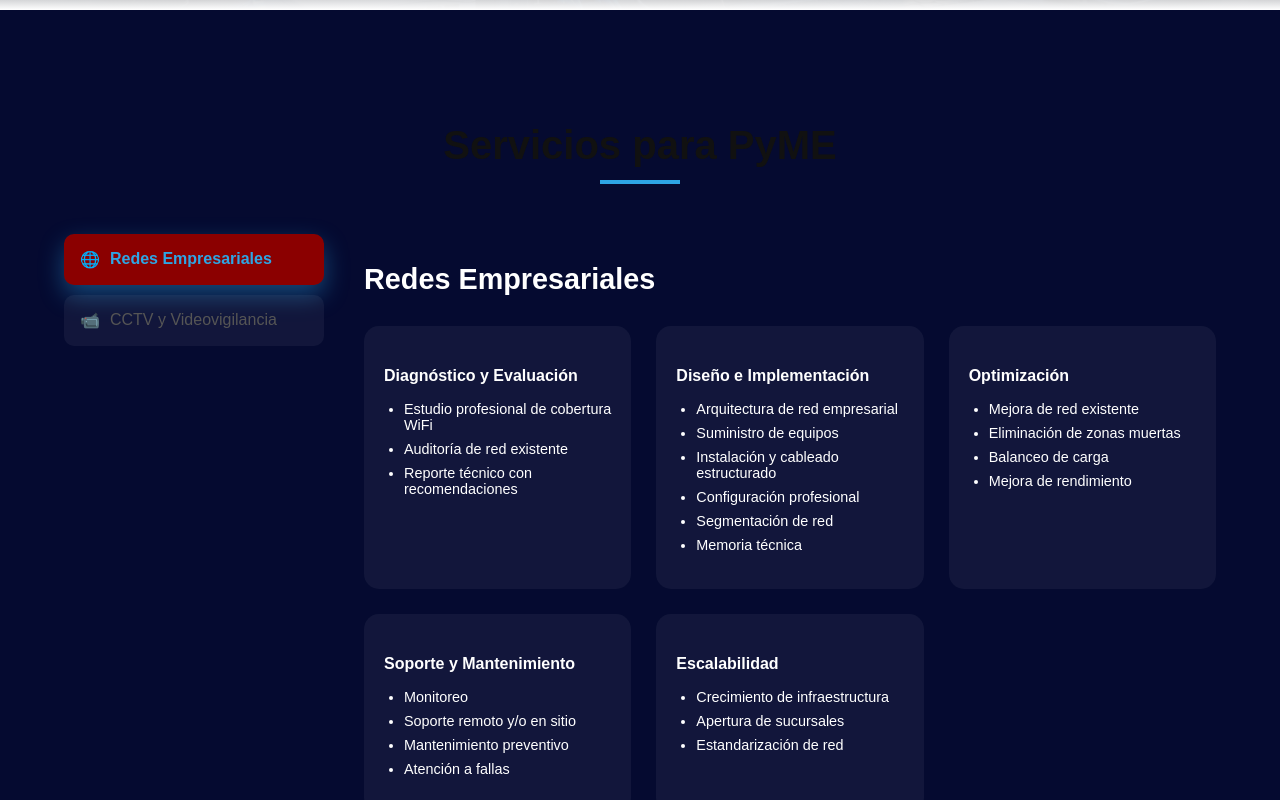
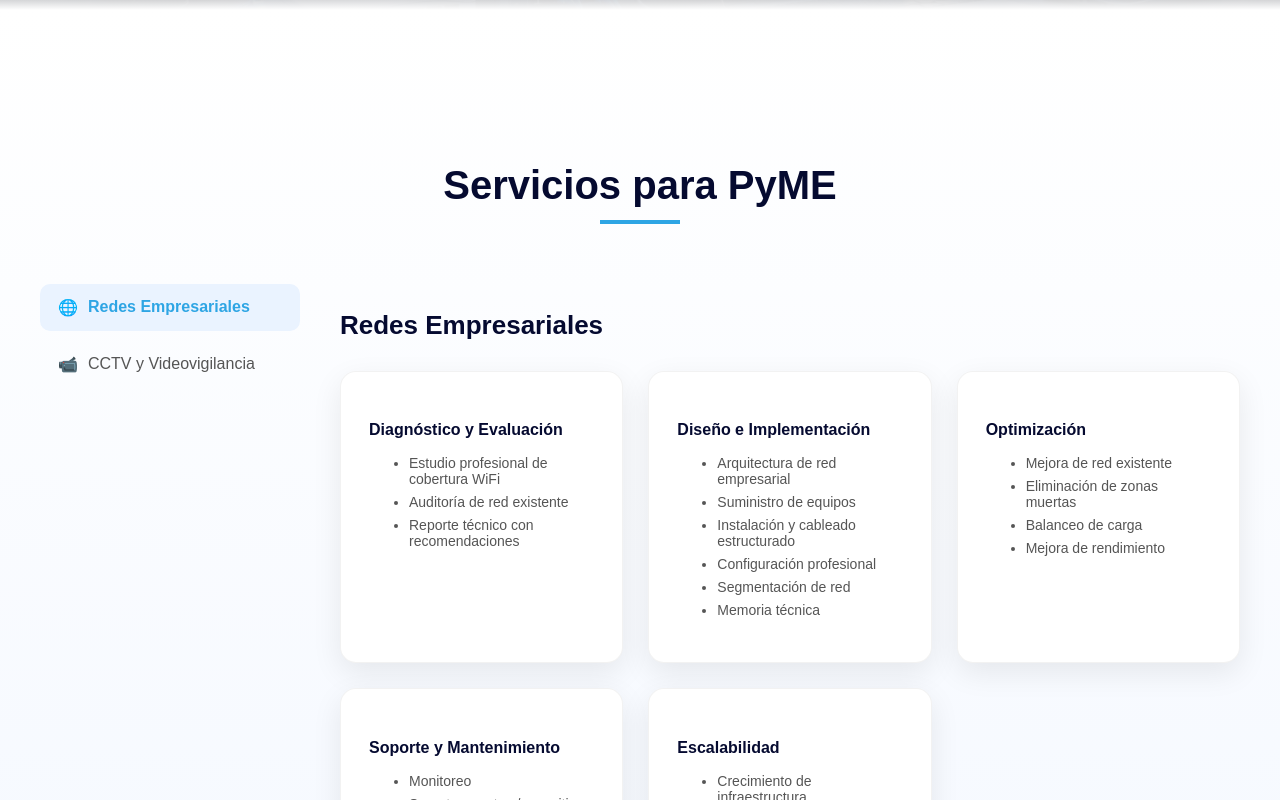
Before and after one commit to OcteFlow/octeflow-site, a Next.js app: page /pyme in a window 1280 px wide. Shown: the part 520-1320 px from the top of the page. Built offline with nearby package versions, Linux system fonts and the light colour scheme.

Commit message:
Update globals.css

```diff
--- a/styles/globals.css
+++ b/styles/globals.css
@@ -1545,100 +1545,31 @@ color:#333;
   }
 }
 
-
-/* CONTENEDOR POR CATEGORIA */
-.catalog-group{
-margin-bottom:80px;
-}
-
-/* TITULO DE CATEGORIA */
-.catalog-category{
-color:#050a30;
-font-size:26px;
-margin-bottom:30px;
-text-align:left;
-max-width:1300px;
-margin-left:auto;
-margin-right:auto;
-}
-
-/* GRID */
-.catalog{
-display:grid;
-grid-template-columns:repeat(auto-fit,minmax(260px,1fr));
-gap:25px;
-max-width:1300px;
-margin:auto;
-}
-
-/* TARJETAS PREMIUM */
-.catalog-block.premium{
-background:linear-gradient(
-145deg,
-#0f172a,
-#020617
-);
-color:white;
-padding:30px;
-border-radius:14px;
-border:1px solid rgba(46,165,228,0.2);
-
-transition:all .3s ease;
-
-position:relative;
-overflow:hidden;
-}
-
-/* glow sutil */
-.catalog-block.premium::before{
-content:"";
-position:absolute;
-top:0;
-left:0;
-width:100%;
-height:100%;
-background:radial-gradient(
-circle at top left,
-rgba(46,165,228,0.25),
-transparent 60%
-);
-opacity:0;
-transition:.3s;
-}
-
-.catalog-block.premium:hover::before{
-opacity:1;
-}
-
-/* hover */
-.catalog-block.premium:hover{
-transform:translateY(-6px);
-box-shadow:
-0 15px 40px rgba(0,0,0,0.5),
-0 0 25px rgba(46,165,228,0.3);
-}
-
-/* TITULO */
-.catalog-block.premium h4{
-margin-bottom:15px;
-font-size:18px;
-color:#2ea5e4;
-}
-
-/* LISTA */
-.catalog-block.premium li{
-margin-bottom:8px;
-color:#cbd5e1;
-font-size:14px;
-}
-
+/* =========================
+   CONTENEDOR GENERAL
+========================= */
 
 .catalog-ultra{
 padding:120px 20px;
 background:linear-gradient(to bottom,#ffffff,#f4f8ff);
-}
-
-/* CONTENEDOR */
+color:#050a30;
+}
+
+/* =========================
+   TITULO
+========================= */
+
+.section-title{
+text-align:center;
+font-size:2.5rem;
+margin-bottom:60px;
+color:#050a30;
+}
+
+/* =========================
+   LAYOUT
+========================= */
+
 .catalog-ultra-container{
 display:grid;
 grid-template-columns:260px 1fr;
@@ -1647,158 +1578,15 @@ max-width:1200px;
 margin:auto;
 }
 
-/* SIDEBAR */
+/* =========================
+   SIDEBAR
+========================= */
+
 .catalog-sidebar{
 display:flex;
 flex-direction:column;
 gap:10px;
 }
-
-.catalog-tab{
-padding:14px 18px;
-border-radius:10px;
-cursor:pointer;
-font-weight:500;
-color:#555;
-transition:.3s;
-border:1px solid transparent;
-}
-
-.catalog-tab:hover{
-background:#eef5ff;
-color:#2ea5e4;
-}
-
-.catalog-tab.active{
-background:#2ea5e4;
-color:white;
-box-shadow:0 10px 25px rgba(46,165,228,.4);
-}
-
-/* CONTENIDO */
-.catalog-content-title{
-font-size:24px;
-color:#050a30;
-margin-bottom:25px;
-}
-
-/* GRID */
-.catalog-ultra-grid{
-display:grid;
-grid-template-columns:repeat(auto-fit,minmax(260px,1fr));
-gap:25px;
-}
-
-/* CARD */
-.catalog-card-ultra{
-background:white;
-padding:28px;
-border-radius:16px;
-position:relative;
-
-border:1px solid rgba(0,0,0,0.05);
-
-box-shadow:
-0 10px 30px rgba(0,0,0,0.08);
-
-transition:.35s;
-overflow:hidden;
-}
-
-/* glow dinámico */
-.catalog-card-ultra::before{
-content:"";
-position:absolute;
-top:0;
-left:0;
-width:100%;
-height:100%;
-
-background:radial-gradient(
-circle at var(--x) var(--y),
-rgba(46,165,228,0.25),
-transparent 40%
-);
-
-opacity:0;
-transition:.3s;
-}
-
-.catalog-card-ultra:hover::before{
-opacity:1;
-}
-
-.catalog-card-ultra:hover{
-transform:translateY(-8px) scale(1.02);
-
-box-shadow:
-0 20px 60px rgba(0,0,0,0.15),
-0 0 30px rgba(46,165,228,0.25);
-}
-
-/* TEXTO */
-.catalog-card-ultra h4{
-color:#050a30;
-margin-bottom:12px;
-}
-
-.catalog-card-ultra li{
-color:#555;
-font-size:14px;
-margin-bottom:7px;
-}
-
-/* MOBILE */
-@media(max-width:900px){
-
-.catalog-ultra-container{
-grid-template-columns:1fr;
-}
-
-.catalog-sidebar{
-flex-direction:row;
-overflow-x:auto;
-}
-
-.catalog-tab{
-white-space:nowrap;
-}
-
-}
-
-
-/* TRANSICIONES DE CONTENIDO */
-
-.catalog-content{
-transition:all .35s ease;
-}
-
-.fade-out{
-opacity:0;
-transform:translateY(20px);
-}
-
-.fade-in{
-opacity:1;
-transform:translateY(0);
-}
-
-/* ANIMACION DE CARDS */
-
-.catalog-card-ultra{
-opacity:0;
-transform:translateY(30px);
-animation:cardEntry .6s ease forwards;
-}
-
-@keyframes cardEntry{
-to{
-opacity:1;
-transform:translateY(0);
-}
-}
-
-/* SIDEBAR MEJORADO */
 
 .catalog-tab{
 position:relative;
@@ -1808,133 +1596,157 @@ cursor:pointer;
 font-weight:500;
 color:#555;
 transition:.3s;
-overflow:hidden;
-}
-
-/* indicador activo tipo barra lateral */
-.active-indicator{
-position:absolute;
-left:0;
-top:0;
-height:100%;
-width:4px;
-background:#2ea5e4;
-border-radius:2px;
-}
-
-/* hover más elegante */
+display:flex;
+align-items:center;
+gap:10px;
+}
+
 .catalog-tab:hover{
-background:#f2f7ff;
+background:#eef5ff;
 color:#2ea5e4;
 }
 
-/* activo más fino */
 .catalog-tab.active{
 background:#eaf3ff;
 color:#2ea5e4;
 font-weight:600;
 }
 
-/* TITULO MÁS PREMIUM */
-
-.catalog-content-title{
+/* =========================
+   CONTENIDO
+========================= */
+
+.catalog-content{
+transition:all .35s ease;
+}
+
+.catalog-content h3{
 font-size:26px;
 font-weight:700;
 margin-bottom:30px;
 color:#050a30;
 }
 
-/* MEJOR ESPACIADO GENERAL */
-
-.catalog-ultra{
-padding:130px 20px;
-}
-
-
-.catalog-ultra {
-  padding: 80px 5%;
-  background: #050a30;
-  color: white;
-}
-
-.section-title {
-  text-align: center;
-  font-size: 2.5rem;
-  margin-bottom: 50px;
-}
-
-/* Layout */
-.catalog-ultra-container {
-  display: flex;
-  gap: 40px;
-}
-
-/* Sidebar */
-.catalog-sidebar {
-  width: 260px;
-  display: flex;
-  flex-direction: column;
-  gap: 10px;
-}
-
-.catalog-tab {
-  padding: 15px;
-  cursor: pointer;
-  border-radius: 10px;
-  background: rgba(255,255,255,0.05);
-  transition: 0.3s;
-  display: flex;
-  align-items: center;
-  gap: 10px;
-}
-
-.catalog-tab:hover {
-  background: rgba(255,255,255,0.1);
-}
-
-.catalog-tab.active {
-  background: #8b0000;
-}
-
-/* Content */
-.catalog-content {
-  flex: 1;
-}
-
-.catalog-content h3 {
-  margin-bottom: 30px;
-  font-size: 1.8rem;
-}
-
-/* Grid */
-.catalog-grid {
-  display: grid;
-  grid-template-columns: repeat(auto-fit, minmax(250px, 1fr));
-  gap: 25px;
-}
-
-/* Cards */
-.catalog-card {
-  background: rgba(255,255,255,0.05);
-  padding: 20px;
-  border-radius: 15px;
-  transition: 0.3s;
-}
-
-.catalog-card:hover {
-  transform: translateY(-5px);
-  background: rgba(255,255,255,0.08);
-}
-
-.catalog-card h4 {
-  margin-bottom: 15px;
-}
-
-.catalog-card ul {
-  padding-left: 20px;
-}
-
-.catalog-card li {
-  margin-bottom: 8px;
-  font-size: 0.9rem;
-}
+/* =========================
+   GRID
+========================= */
+
+.catalog-grid{
+display:grid;
+grid-template-columns:repeat(auto-fit,minmax(260px,1fr));
+gap:25px;
+}
+
+/* =========================
+   CARDS PREMIUM
+========================= */
+
+.catalog-card{
+background:white;
+padding:28px;
+border-radius:16px;
+position:relative;
+
+border:1px solid rgba(0,0,0,0.05);
+
+box-shadow:
+0 10px 30px rgba(0,0,0,0.08);
+
+transition:.35s;
+overflow:hidden;
+}
+
+/* GLOW DINÁMICO */
+
+.catalog-card::before{
+content:"";
+position:absolute;
+top:0;
+left:0;
+width:100%;
+height:100%;
+
+background:radial-gradient(
+circle at var(--x) var(--y),
+rgba(46,165,228,0.25),
+transparent 40%
+);
+
+opacity:0;
+transition:.3s;
+}
+
+.catalog-card:hover::before{
+opacity:1;
+}
+
+/* HOVER */
+
+.catalog-card:hover{
+transform:translateY(-8px) scale(1.02);
+
+box-shadow:
+0 20px 60px rgba(0,0,0,0.15),
+0 0 30px rgba(46,165,228,0.25);
+}
+
+/* TEXTO */
+
+.catalog-card h4{
+color:#050a30;
+margin-bottom:12px;
+}
+
+.catalog-card li{
+color:#555;
+font-size:14px;
+margin-bottom:7px;
+}
+
+/* =========================
+   ANIMACIONES
+========================= */
+
+.fade-out{
+opacity:0;
+transform:translateY(20px);
+}
+
+.fade-in{
+opacity:1;
+transform:translateY(0);
+}
+
+.catalog-card{
+opacity:0;
+transform:translateY(30px);
+animation:cardEntry .6s ease forwards;
+}
+
+@keyframes cardEntry{
+to{
+opacity:1;
+transform:translateY(0);
+}
+}
+
+/* =========================
+   RESPONSIVE
+========================= */
+
+@media(max-width:900px){
+
+.catalog-ultra-container{
+grid-template-columns:1fr;
+}
+
+.catalog-sidebar{
+flex-direction:row;
+overflow-x:auto;
+}
+
+.catalog-tab{
+white-space:nowrap;
+}
+
+}
```
